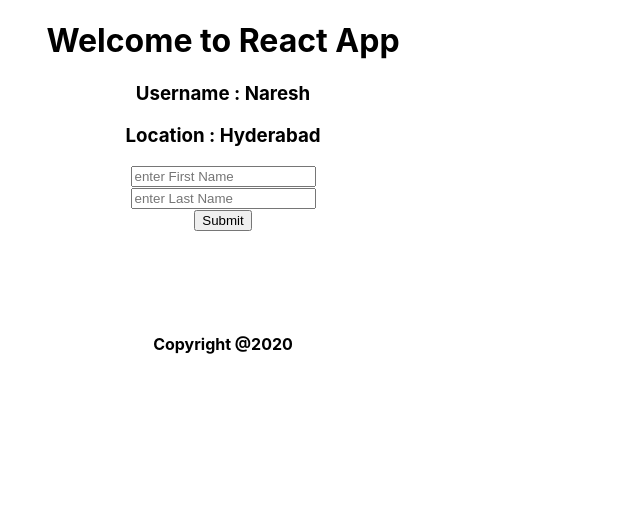
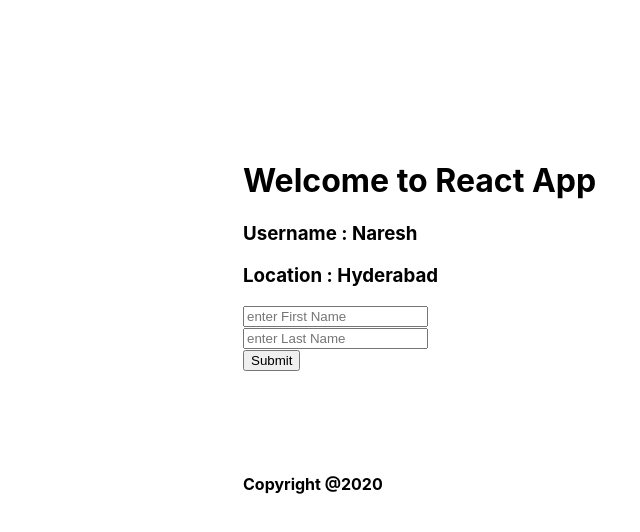
Before and after one commit to Srinivasanaresh72/CSS, a React (Create React App) app in the folder React_JS/exampleapp/: page / in a window 1280 px wide. Shown: the top 532 px of the page, without its empty margins (417-1057 px from the left). Built offline with nearby package versions, Linux system fonts and the light colour scheme.

Commit message:
added app css

```diff
--- a/React_JS/exampleapp/src/App.css
+++ b/React_JS/exampleapp/src/App.css
@@ -1,38 +1,7 @@
-.App {
-  text-align: center;
+.App{
+  position:absolute;
+  top:15%;
+  left: 50%;
+  margin:10px;
+  padding:10px;
 }
-
-.App-logo {
-  height: 40vmin;
-  pointer-events: none;
-}
-
-@media (prefers-reduced-motion: no-preference) {
-  .App-logo {
-    animation: App-logo-spin infinite 20s linear;
-  }
-}
-
-.App-header {
-  background-color: #282c34;
-  min-height: 100vh;
-  display: flex;
-  flex-direction: column;
-  align-items: center;
-  justify-content: center;
-  font-size: calc(10px + 2vmin);
-  color: white;
-}
-
-.App-link {
-  color: #61dafb;
-}
-
-@keyframes App-logo-spin {
-  from {
-    transform: rotate(0deg);
-  }
-  to {
-    transform: rotate(360deg);
-  }
-}
```
